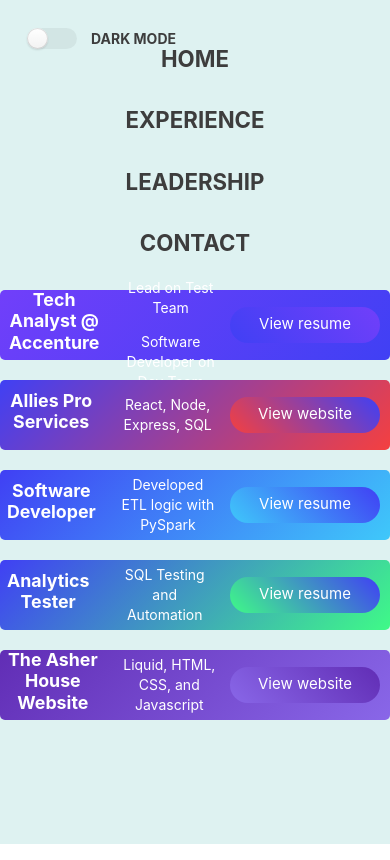
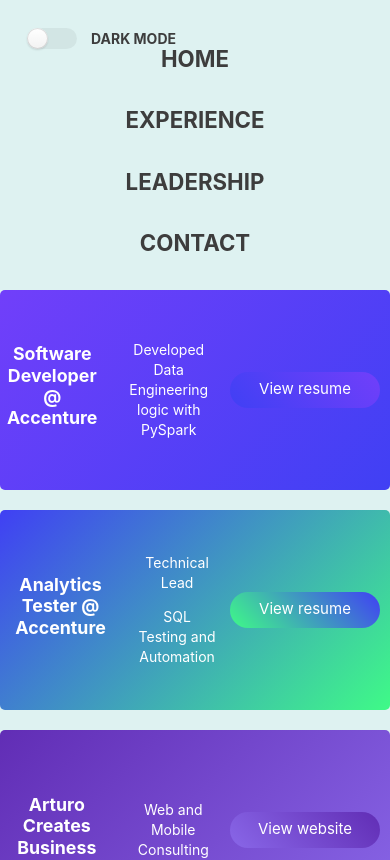
Before and after one commit to alopez96/react-personal, a React (Create React App) app: page /projects in a window 390 px wide. Shown: the top 860 px of the page. Built offline with nearby package versions, Linux system fonts and the light colour scheme.

Commit message:
updated experience, mobile view

```diff
--- a/src/Components/projects/ProjectItem.js
+++ b/src/Components/projects/ProjectItem.js
@@ -29,7 +29,7 @@ const Bubble = styled.div`
     }
      @media (max-width: 1200px) {
         width: 48%;
-        height: 70px;
+        height: 200px;
         min-height: 50px;
         border-radius: 5px;
         background-color: red;
@@ -43,7 +43,7 @@ const Bubble = styled.div`
     }
     @media (max-width: ${SMALL}px) {
         width: 100%;
-        height: 70px;
+        height: 200px;
         min-height: 50px;
         border-radius: 5px;
         grid-area: none;
--- a/src/Components/projects/Projects.js
+++ b/src/Components/projects/Projects.js
@@ -41,14 +41,14 @@ const Projects = (props) => {
         <div>
             <Grid  className="projects">
                 <ProjectItem
-                    title="Tech Analyst @ Accenture"
+                    title="Software Developer @ Accenture"
                     size={20}
                     color={{from: "#4040F4", to: "#713FFA"}}
                     gridArea="lt0"
                     url=""
                     // github="https://github.com/alopez96/react-robofriends"
                     // tech="Business Website for Allies Pro Services."
-                    tech="Technical Lead on Test Team; Software Developer on Dev Team"
+                    tech="Developed Data Engineering logic with PySpark"
                     />
                 {/* <ProjectItem
                     title="Brendas' Jumpies"
@@ -60,31 +60,22 @@ const Projects = (props) => {
                     tech="Business website for Brendas' Jumpies."
                 /> */}
                 <ProjectItem
-                    title="Allies Pro Services"
-                    size={20}
-                    color={{from: "#F44040", to: "#4040F4"}}
-                    gridArea="mm"
-                    url="https://www.alliesproservices.com/"
-                    // github="https://github.com/alopez96/jumpn"
-                    tech="React, Node, Express, SQL"
-                />
-                <ProjectItem
-                    title="Software Developer"
-                    size={20}
-                    color={{from: "#3FC8FA", to: "#4040F4"}}
-                    gridArea="rm0"
-                    url=""
-                    // github="https://github.com/alopez96/workers-dinner"
-                    tech="Developed ETL logic with PySpark"
-                    />
-                <ProjectItem
-                    title="Analytics Tester"
+                    title="Analytics Tester @ Accenture"
                     size={20}
                     color={{from: "#3FFA87", to: "#4040F4"}}
                     gridArea="rt"
                     url=""
                     // github="https://github.com/alopez96/workers-dinner"
-                    tech="SQL Testing and Automation"
+                    tech="Technical Lead; SQL Testing and Automation"
+                    />
+                <ProjectItem
+                    title="Arturo Creates Business"
+                    size={20}
+                    color={{from: "#8967E8", to: "#612DB5"}}
+                    gridArea="lm"
+                    url="https://arturocreates.com/"
+                    // github="https://github.com/alopez96/workers-dinner"
+                    tech="Web and Mobile Consulting"
                     />
                 {/* <ProjectItem
                     title="Personal Website"
@@ -98,12 +89,21 @@ const Projects = (props) => {
                 <ProjectItem
                     title="The Asher House Website"
                     size={20}
-                    color={{from: "#8967E8", to: "#612DB5"}}
-                    gridArea="lm"
+                    color={{from: "#3FC8FA", to: "#4040F4"}}
+                    gridArea="rm0"
                     url="https://www.asherhousewellness.com/"
                     // github="https://github.com/alopez96/startpage"
                     tech="Liquid, HTML, CSS, and Javascript"
                     />
+                <ProjectItem
+                    title="Allies Pro Services Website"
+                    size={20}
+                    color={{from: "#F44040", to: "#4040F4"}}
+                    gridArea="mm"
+                    url="https://www.alliesproservices.com/"
+                    // github="https://github.com/alopez96/jumpn"
+                    tech="React, Node, Express, SQL"
+                />
             </Grid>
 
         </div>
```
